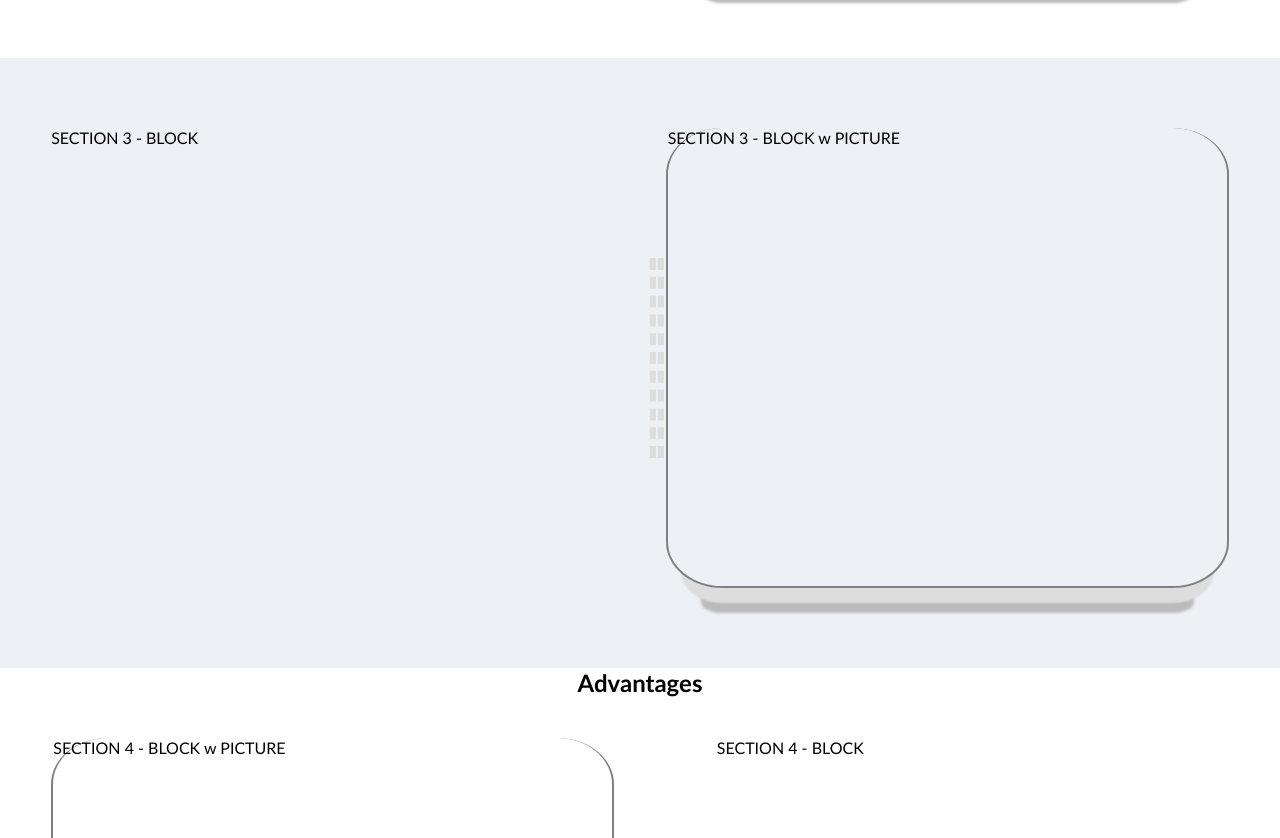
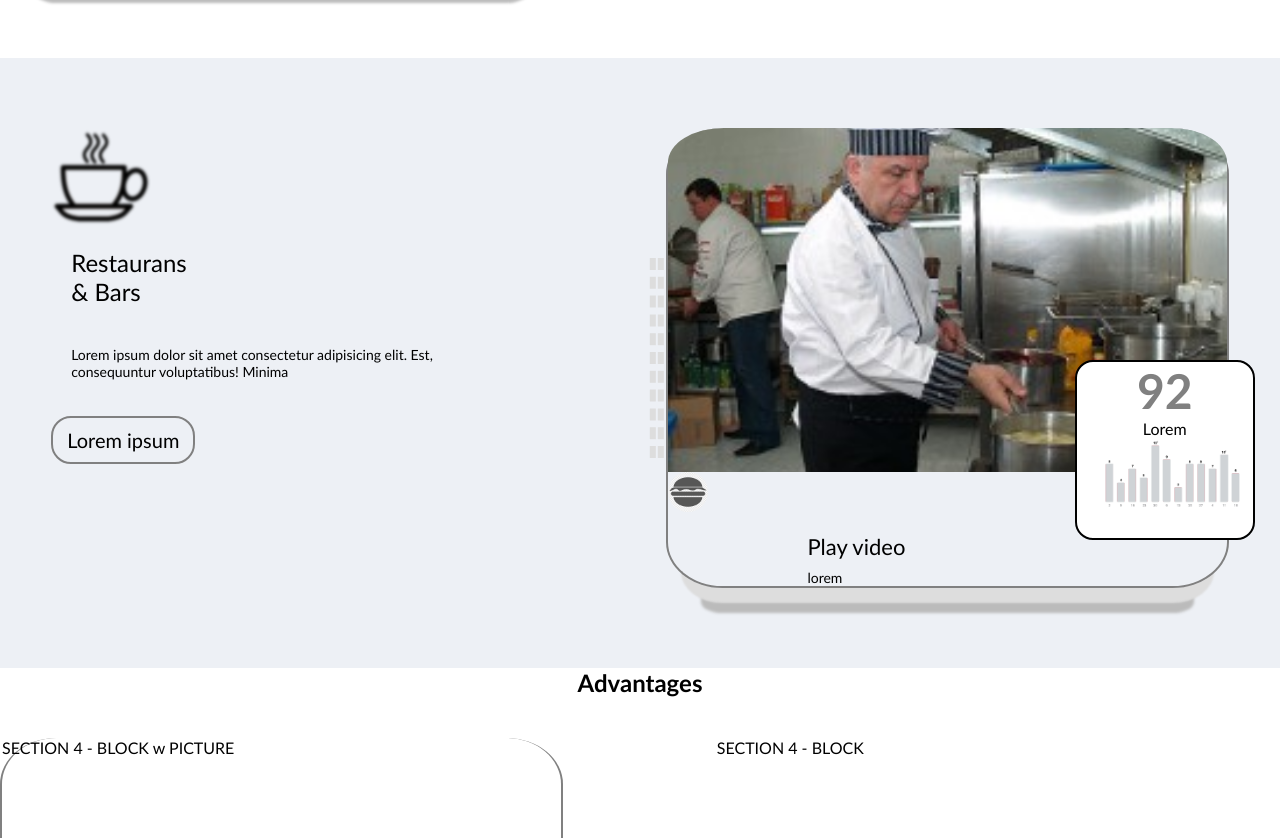
Before and after one commit to VytautasValutis/04-Hotel, a website: page index.html in a window 1280 px wide. Shown: the part 1962-2800 px from the top of the page. Drawn offline with Linux system fonts and the light colour scheme.

Commit message:
Working commit

```diff
--- a/css/pages/central.css
+++ b/css/pages/central.css
@@ -5,7 +5,7 @@
     display: inline-block;
     background-color: #EDF0F5;
 }
-.main-block:nth-child(2n) {
+.main-block:nth-of-type(2n) {
     background-color: #fff;
 }
 .main-sec-block-txt {
@@ -42,6 +42,9 @@
     box-shadow: 0px 30px 2px -15px #ddd, 0px 60px 3px -35px #bbb;
     position: relative;
     text-align: left;
+}
+.screen-block > .main-block:nth-of-type(2n) > .main-sec-block-txt-pic {
+    float: left;
 }
 .top-layer {
     width: 180px;
--- a/css/pages/header.css
+++ b/css/pages/header.css
@@ -9,6 +9,7 @@
 .menu-line {
     width: 1000px;
     margin-left: calc(50% - 500px);
+    padding-top: 15px;
     text-align: center;
     color: #fff;
     display: flex;
--- a/index.html
+++ b/index.html
@@ -116,10 +116,21 @@
         </section>
         <section class="main-block">
             <div class="main-sec-block-txt">
-                SECTION 3 - BLOCK
+                <img class="symbol" src="./img/coffe.png" alt="Smoll coffee pic">
+                <h2>Restaurans<br>& Bars</h2>
+                <p>Lorem ipsum dolor sit amet consectetur adipisicing elit. Est, consequuntur voluptatibus! Minima </p>
+                <a class="btn btn-clear border-gray border-round btn-black" href="#">Lorem ipsum</a>
             </div>
             <div class="main-sec-block-txt-pic">
-                SECTION 3 - BLOCK w PICTURE
+                <img class="pic-01" src="./img/Restaurans.png" alt="Paveiksliukas 03">
+                <a href="#"><img  class="btn btn-clear btn-circle" src="./img/burger.png"></a>
+                <p class="small-txt">Play video</p>
+                <p class="small-txt">lorem</p>
+                <div class="top-layer">
+                    <h2>92</h2>
+                    <p>Lorem</p>
+                    <img src="./img/column-chart.png" alt="Diagrama">
+                </div>
             </div>
         </section>
         <section class="main-block">
```
Also changed, not shown: img/Restaurans.png (renamed from img/423825.png), img/burger.png (added), img/coffe.png (added).
